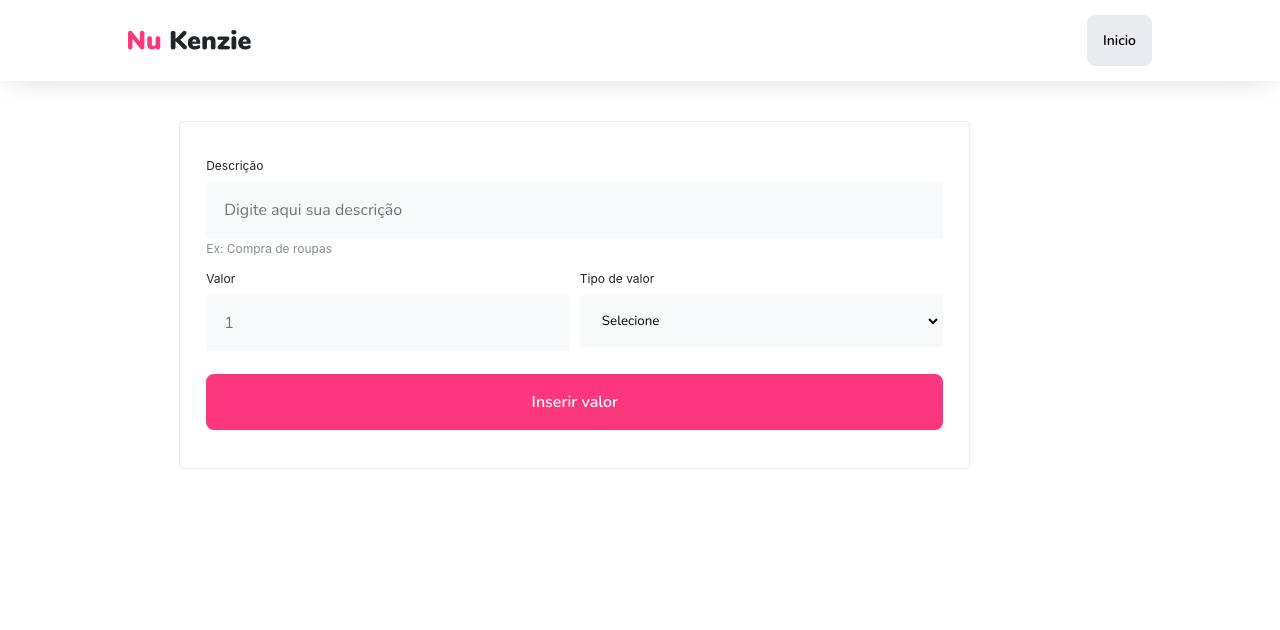
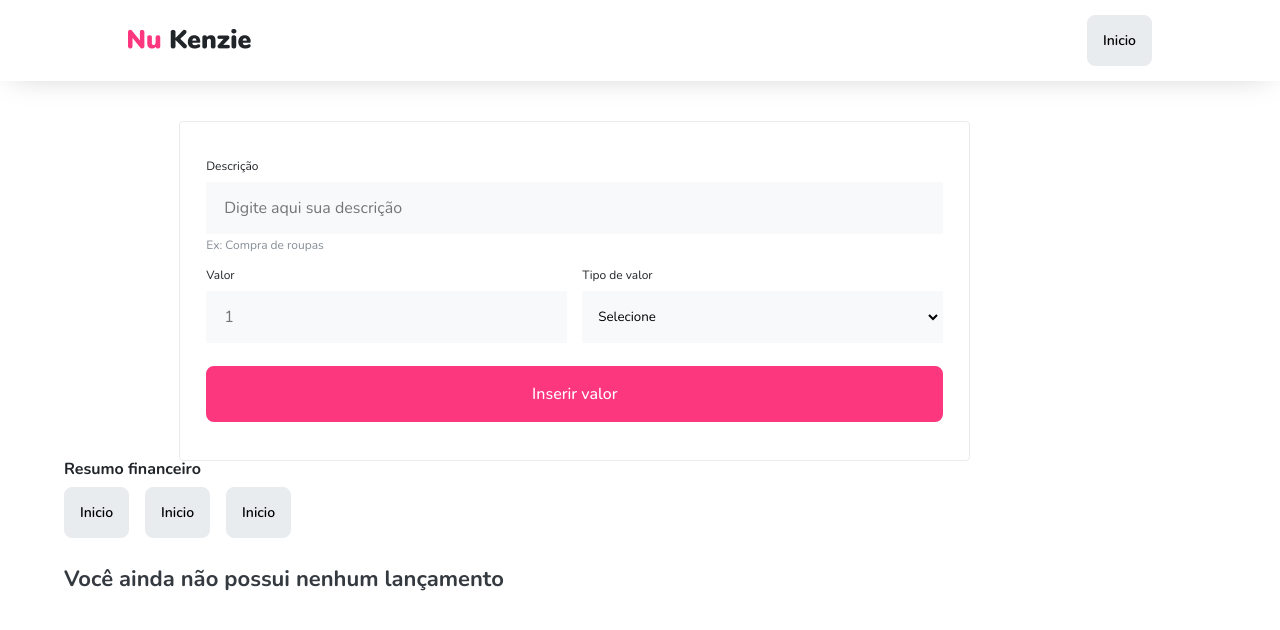
Before and after one commit to netomilfont/react-nu-kenzie, a React (Create React App) app in the folder nukenzie/: page / in a window 1280 px wide. Shown: the top 630 px of the page. Built offline with nearby package versions, Linux system fonts and the light colour scheme.

Commit message:
adiciona botoes de filter

```diff
--- a/nukenzie/src/App.css
+++ b/nukenzie/src/App.css
@@ -11,6 +11,24 @@
   display: flex;
   justify-content: center;
   width: 100vw;
+  margin-bottom: 20px;
+}
+
+.container__list {
+  width: 100%;
+  display: flex;
+  flex-direction: column;
+  justify-content: center;
+  align-items: center;
+}
+
+.container__filter {
+  width: 90%;
+}
+
+.container__buttonFilter {
+  display: flex;
+  gap: 16px;
 }
 
 @media (min-width: 1024px) {
--- a/nukenzie/src/App.jsx
+++ b/nukenzie/src/App.jsx
@@ -1,6 +1,9 @@
 import "./App.css";
 import Header from "./components/Header";
 import Form from "./components/Form";
+import TextResume from "./components/TextResume";
+import Button from "./components/Button";
+import TitleList from "./components/TitleList";
 
 const App = () => {
   return (
@@ -10,6 +13,19 @@ const App = () => {
         <div className="container__main">
           <Form />
         </div>
+        <div className="container__list">
+          <div className="container__filter">
+            <TextResume />
+            <div className="container__buttonFilter">
+              <Button />
+              <Button />
+              <Button />
+            </div>
+            <div>
+              <TitleList />
+            </div>
+          </div>
+        </div>
       </div>
     </>
   );
--- a/nukenzie/src/components/Form/styles.css
+++ b/nukenzie/src/components/Form/styles.css
@@ -21,16 +21,16 @@ form .container__description {
 form .container__valor {
   display: flex;
   justify-content: space-between;
-  gap: 10px;
 }
 
 form .container__valor div {
   display: flex;
   flex-direction: column;
-  width: 50%;
+  width: 49%;
 }
 
 input {
+  box-sizing: border-box;
   background: #f8f9fa;
   padding: 0px 16px;
   border: 2px solid #f8f9fa;
@@ -59,7 +59,7 @@ select {
   font-family: "Nunito", sans-serif;
   border: 2px solid #f8f9fa;
   background: #f8f9fa;
-  padding: 0px 16px;
+  padding: 0px 10px;
 }
 
 select:focus {
@@ -67,10 +67,13 @@ select:focus {
   border-radius: 4px;
 }
 
-option {
+select option {
   min-height: 52px;
   background: #f8f9fa;
-  padding: 16px;
+}
+
+select option:focus {
+  background: #e9ecef;
 }
 
 span {
@@ -83,6 +86,7 @@ span {
   border: 2px solid #fd377e;
   color: var(--color-white-0);
   font-size: 1rem;
+  font-weight: 500;
 }
 
 @media (min-width: 1024px) {
--- /dev/null
+++ b/nukenzie/src/components/TextResume/index.jsx
@@ -0,0 +1,11 @@
+import "./styles.css";
+
+const TitleResumo = () => {
+  return (
+    <div>
+      <h3>Resumo financeiro</h3>
+    </div>
+  );
+};
+
+export default TitleResumo;
--- /dev/null
+++ b/nukenzie/src/components/TextResume/styles.css
@@ -0,0 +1,5 @@
+h3 {
+  font-weight: 700;
+  color: #212529;
+  margin-bottom: 10px;
+}
--- /dev/null
+++ b/nukenzie/src/components/TitleList/index.jsx
@@ -0,0 +1,11 @@
+import "./styles.css";
+
+const TitleList = () => {
+  return (
+    <div>
+      <h2>Você ainda não possui nenhum lançamento</h2>
+    </div>
+  );
+};
+
+export default TitleList;
--- /dev/null
+++ b/nukenzie/src/components/TitleList/styles.css
@@ -0,0 +1,6 @@
+h2 {
+  font-size: 1.375rem;
+  font-weight: 700;
+  color: #343a40;
+  margin-top: 30px;
+}
--- a/nukenzie/src/index.css
+++ b/nukenzie/src/index.css
@@ -147,6 +147,7 @@ body {
     sans-serif;
   -webkit-font-smoothing: antialiased;
   -moz-osx-font-smoothing: grayscale;
+  font-family: "Nunito", sans-serif;
 }
 
 code {
```
